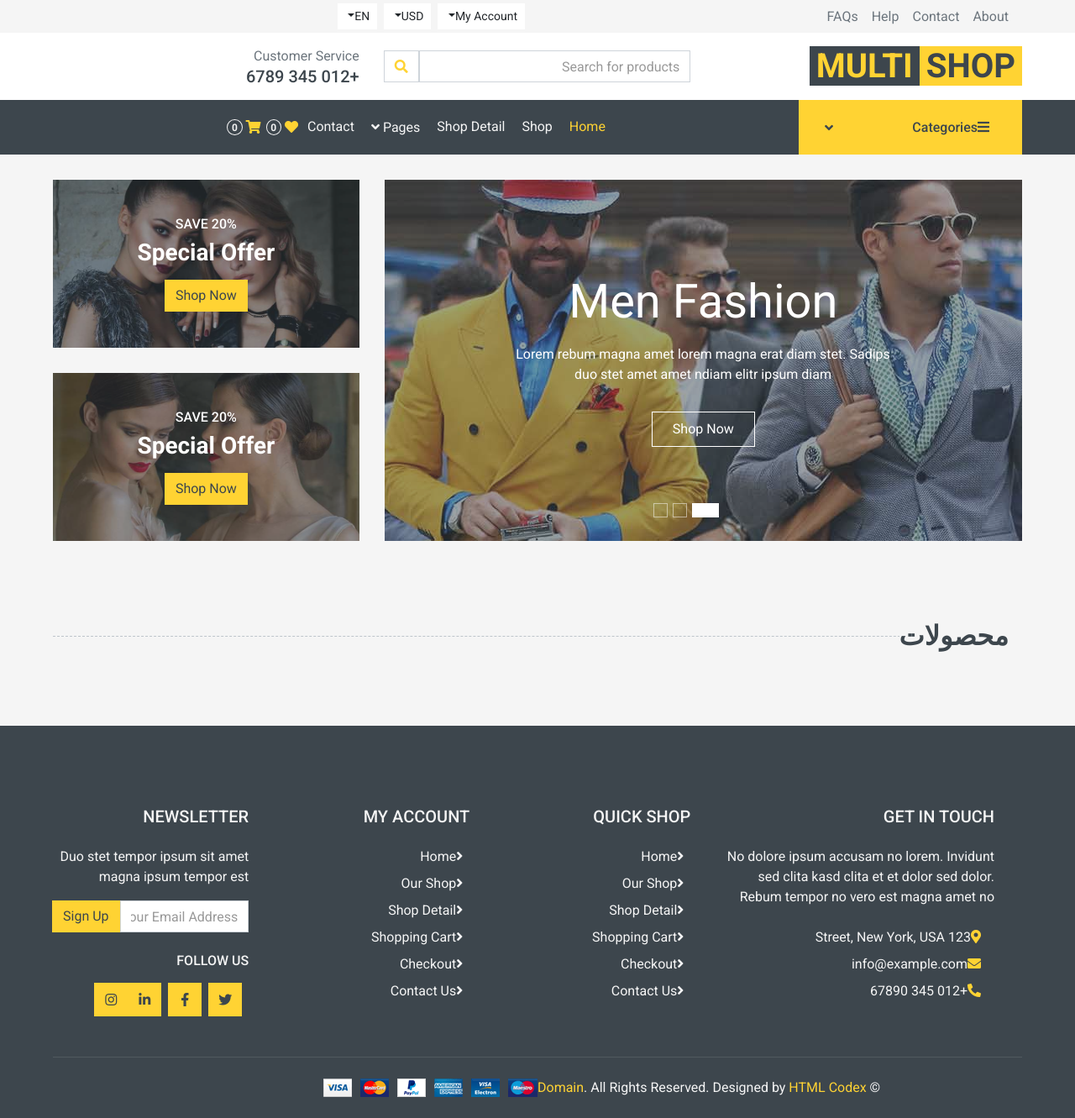
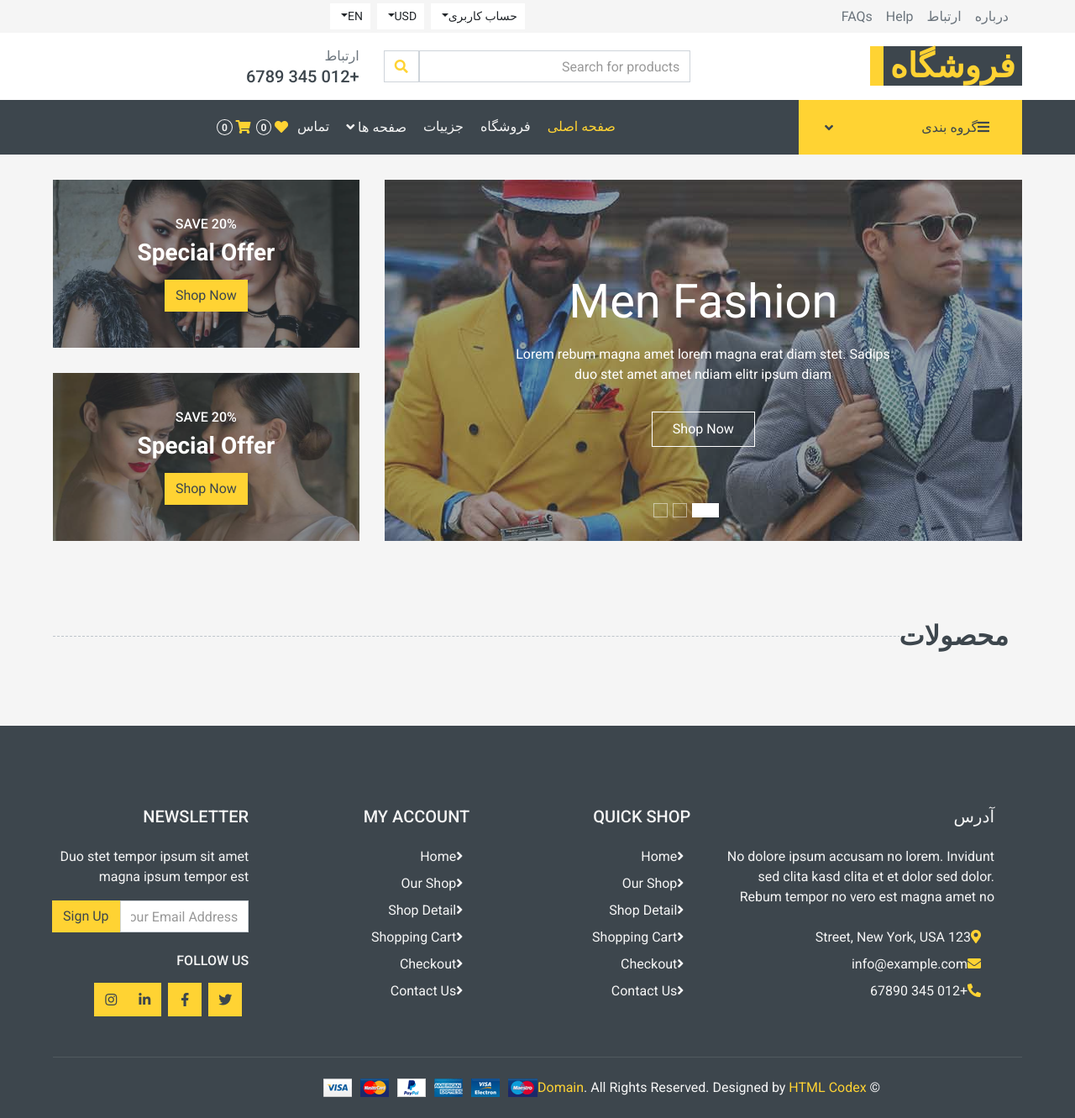
Before and after one commit to iamnimix/Django_FinalProject, a Django app: page / in a window 1280 px wide. Shown: the whole page at 84% size. Run offline with Django 4.2, Linux system fonts and the light colour scheme; data that the repository does not hold is empty; some libraries are stand-ins or nearby versions.

Commit message:
add some persian language in template

```diff
--- a/shop/productions/templates/detail.html
+++ b/shop/productions/templates/detail.html
@@ -24,7 +24,7 @@
 
             <div class="col-lg-7 h-auto mb-30">
                 <div class="h-100 bg-light p-30">
-                    <h3>Product Name Goes Here</h3>
+                    <h3>{{product.name}}</h3>
                     <div class="d-flex mb-3">
                         <div class="text-primary mr-2">
                             <small class="fas fa-star"></small>
@@ -35,7 +35,7 @@
                         </div>
                         <small class="pt-1">(99 Reviews)</small>
                     </div>
-                    <h3 class="font-weight-semi-bold mb-4">$150.00</h3>
+                    <h3 class="font-weight-semi-bold mb-4">{{product.price}} تومان</h3>
                     <p class="mb-4">Volup erat ipsum diam elitr rebum et dolor. Est nonumy elitr erat diam stet sit
                         clita ea. Sanc ipsum et, labore clita lorem magna duo dolor no sea
                         Nonumy</p>
--- a/shop/templates/partials/footer.html
+++ b/shop/templates/partials/footer.html
@@ -3,7 +3,7 @@
     <div class="container-fluid bg-dark text-secondary mt-5 pt-5">
         <div class="row px-xl-5 pt-5">
             <div class="col-lg-4 col-md-12 mb-5 pr-3 pr-xl-5">
-                <h5 class="text-secondary text-uppercase mb-4">Get In Touch</h5>
+                <h5 class="text-secondary text-uppercase mb-4">آدرس</h5>
                 <p class="mb-4">No dolore ipsum accusam no lorem. Invidunt sed clita kasd clita et et dolor sed dolor. Rebum tempor no vero est magna amet no</p>
                 <p class="mb-2"><i class="fa fa-map-marker-alt text-primary mr-3"></i>123 Street, New York, USA</p>
                 <p class="mb-2"><i class="fa fa-envelope text-primary mr-3"></i>info@example.com</p>
--- a/shop/templates/partials/header.html
+++ b/shop/templates/partials/header.html
@@ -4,8 +4,8 @@
         <div class="row bg-secondary py-1 px-xl-5">
             <div class="col-lg-6 d-none d-lg-block">
                 <div class="d-inline-flex align-items-center h-100">
-                    <a class="text-body mr-3" href="">About</a>
-                    <a class="text-body mr-3" href="">Contact</a>
+                    <a class="text-body mr-3" href="">درباره</a>
+                    <a class="text-body mr-3" href="">ارتباط</a>
                     <a class="text-body mr-3" href="">Help</a>
                     <a class="text-body mr-3" href="">FAQs</a>
                 </div>
@@ -13,10 +13,10 @@
             <div class="col-lg-6 text-center text-lg-right">
                 <div class="d-inline-flex align-items-center">
                     <div class="btn-group">
-                        <button type="button" class="btn btn-sm btn-light dropdown-toggle" data-toggle="dropdown">My Account</button>
+                        <button type="button" class="btn btn-sm btn-light dropdown-toggle" data-toggle="dropdown">حساب کاربری</button>
                         <div class="dropdown-menu dropdown-menu-right">
-                            <button class="dropdown-item" type="button">Sign in</button>
-                            <button class="dropdown-item" type="button">Sign up</button>
+                            <button class="dropdown-item" type="button">ورود</button>
+                            <button class="dropdown-item" type="button">ثبت نام</button>
                         </div>
                     </div>
                     <div class="btn-group mx-2">
@@ -51,8 +51,8 @@
         <div class="row align-items-center bg-light py-3 px-xl-5 d-none d-lg-flex">
             <div class="col-lg-4">
                 <a href="" class="text-decoration-none">
-                    <span class="h1 text-uppercase text-primary bg-dark px-2">Multi</span>
-                    <span class="h1 text-uppercase text-dark bg-primary px-2 ml-n1">Shop</span>
+                    <span class="h1 text-uppercase text-primary bg-dark px-2">فروشگاه</span>
+                    <span class="h1 text-uppercase text-dark bg-primary px-2 ml-n1"></span>
                 </a>
             </div>
             <div class="col-lg-4 col-6 text-left">
@@ -68,7 +68,7 @@
                 </form>
             </div>
             <div class="col-lg-4 col-6 text-right">
-                <p class="m-0">Customer Service</p>
+                <p class="m-0">ارتباط</p>
                 <h5 class="m-0">+012 345 6789</h5>
             </div>
         </div>
@@ -79,7 +79,7 @@
         <div class="row px-xl-5">
             <div class="col-lg-3 d-none d-lg-block">
                 <a class="btn d-flex align-items-center justify-content-between bg-primary w-100" data-toggle="collapse" href="#navbar-vertical" style="height: 65px; padding: 0 30px;">
-                    <h6 class="text-dark m-0"><i class="fa fa-bars mr-2"></i>Categories</h6>
+                    <h6 class="text-dark m-0"><i class="fa fa-bars mr-2"></i>گروه بندی</h6>
                     <i class="fa fa-angle-down text-dark"></i>
                 </a>
                 <nav class="collapse position-absolute navbar navbar-vertical navbar-light align-items-start p-0 bg-light" id="navbar-vertical" style="width: calc(100% - 30px); z-index: 999;">
@@ -115,17 +115,17 @@
                     </button>
                     <div class="collapse navbar-collapse justify-content-between" id="navbarCollapse">
                         <div class="navbar-nav mr-auto py-0">
-                            <a href="index.html" class="nav-item nav-link active">Home</a>
-                            <a href="shop.html" class="nav-item nav-link">Shop</a>
-                            <a href="detail.html" class="nav-item nav-link">Shop Detail</a>
+                            <a href="index.html" class="nav-item nav-link active">صفحه اصلی</a>
+                            <a href="shop.html" class="nav-item nav-link">فروشگاه</a>
+                            <a href="detail.html" class="nav-item nav-link">جزییات</a>
                             <div class="nav-item dropdown">
-                                <a href="#" class="nav-link dropdown-toggle" data-toggle="dropdown">Pages <i class="fa fa-angle-down mt-1"></i></a>
+                                <a href="#" class="nav-link dropdown-toggle" data-toggle="dropdown">صفحه ها <i class="fa fa-angle-down mt-1"></i></a>
                                 <div class="dropdown-menu bg-primary rounded-0 border-0 m-0">
-                                    <a href="cart.html" class="dropdown-item">Shopping Cart</a>
-                                    <a href="checkout.html" class="dropdown-item">Checkout</a>
+                                    <a href="cart.html" class="dropdown-item">سبد خرید</a>
+                                    <a href="checkout.html" class="dropdown-item">پرداخت</a>
                                 </div>
                             </div>
-                            <a href="contact.html" class="nav-item nav-link">Contact</a>
+                            <a href="contact.html" class="nav-item nav-link">تماس</a>
                         </div>
                         <div class="navbar-nav ml-auto py-0 d-none d-lg-block">
                             <a href="" class="btn px-0">
```
